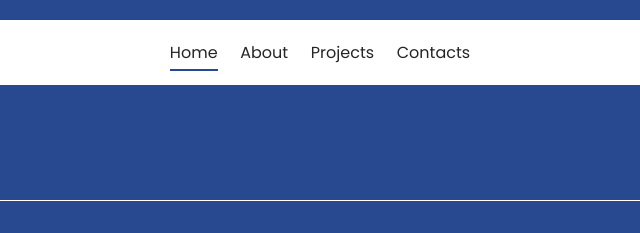
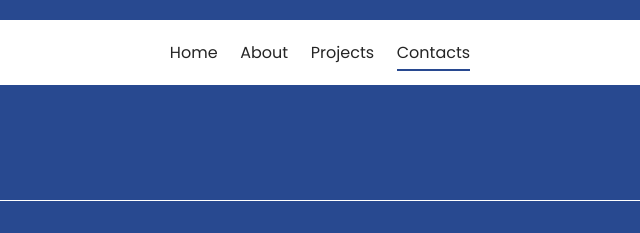
Before and after one commit to ki3b/ki3b-assignment1-syakirah, a plain HTML site: page contact.html in a window 1280 px wide. Shown: the top 233 px of the page, 385-1025 px from the left. Drawn offline with Linux system fonts and the light colour scheme; grey boxes are pictures that could not be loaded.

Commit message:
Update contact.html

```diff
--- a/contact.html
+++ b/contact.html
@@ -20,10 +20,10 @@ Click nbfs://nbhost/SystemFileSystem/Templates/JSP_Servlet/Html.html to edit thi
             <img src="logo.png" alt="logo">
         </a>
         <nav class="navbar">
-            <a href="index.html" class="active">Home</a>
+            <a href="index.html">Home</a>
             <a href="about.html">About</a>
             <a href="blog.html">Projects</a>
-            <a href="contact.html">Contacts</a>
+            <a href="contact.html" class="active">Contacts</a>
         </nav>
         <div class="buttons">
             <button id="menu-btn">
```
